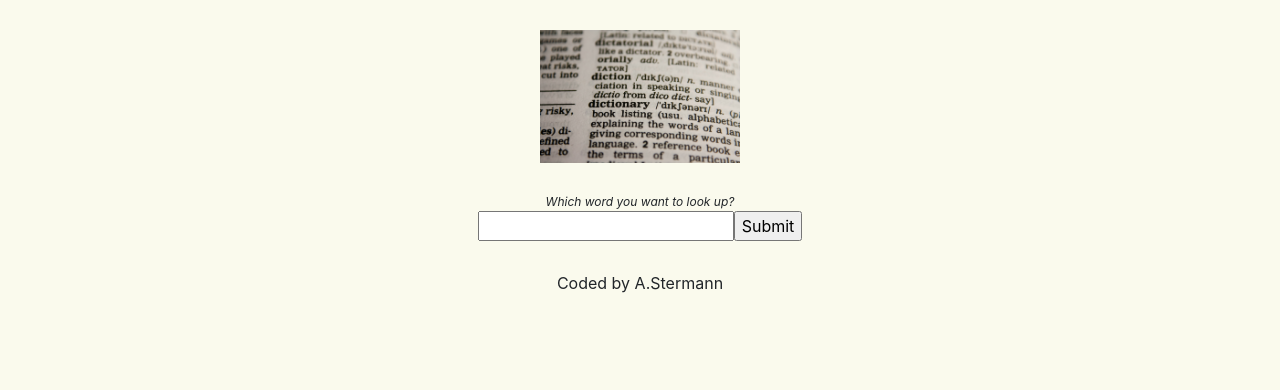
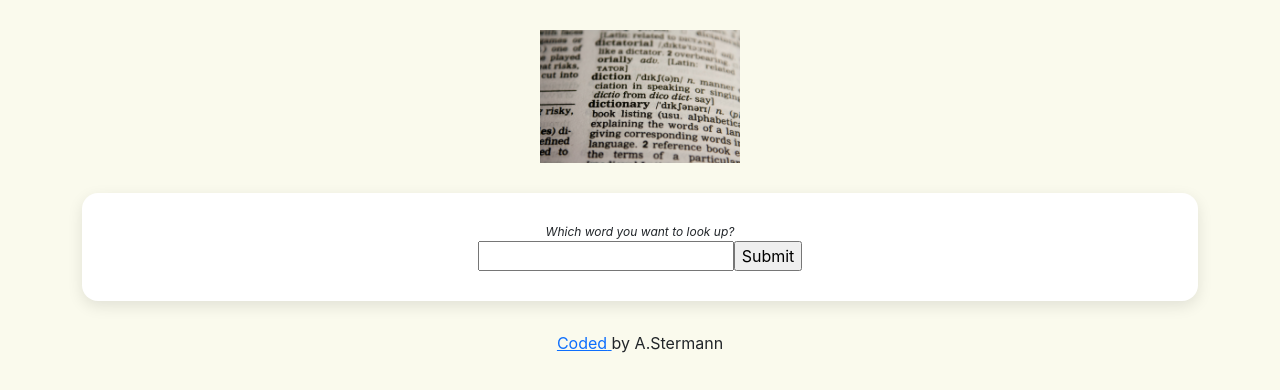
Before and after one commit to acstermann/Dictionary-project-final, a React (Create React App) app: page / in a window 1280 px wide. Shown: the top 390 px of the page. Built offline with nearby package versions, Linux system fonts and the light colour scheme.

Commit message:
include section styling

```diff
--- a/src/App.js
+++ b/src/App.js
@@ -12,7 +12,12 @@ export default function App() {
         <main>
           <Dictionary />
         </main>
-        <footer className="App-footer">Coded by A.Stermann</footer>
+        <footer className="App-footer">
+          <a href="https://github.com/acstermann/Dictionary-project-final">
+            Coded{" "}
+          </a>
+          by A.Stermann
+        </footer>
       </div>
     </div>
   );
--- a/src/Dictionary.css
+++ b/src/Dictionary.css
@@ -6,3 +6,10 @@
   margin-bottom: 0px;
   font-style: italic;
 }
+.search {
+  background: white;
+  padding: 30px;
+  border-radius: 16px;
+  box-shadow: 0 5px 15px rgb(0 0 0 / 10%);
+  margin: 20px 0;
+}
--- a/src/Dictionary.js
+++ b/src/Dictionary.js
@@ -22,11 +22,13 @@ export default function Dictionary() {
   }
   return (
     <div className="Dictionary">
-      <p className="question">Which word you want to look up?</p>
-      <form onSubmit={search} className="Search">
-        <input type="search" onChange={handleKeywordChange} />
-        <input type="submit" />
-      </form>
+      <section className="search">
+        <p className="question">Which word you want to look up?</p>
+        <form onSubmit={search} className="Search">
+          <input type="search" onChange={handleKeywordChange} />
+          <input type="submit" />
+        </form>
+      </section>
       <Results results={results} />
     </div>
   );
--- a/src/Meaning.css
+++ b/src/Meaning.css
@@ -2,10 +2,9 @@ body {
   text-align: center;
 }
 .Meaning {
-  margin: 50px auto;
-  background-color: white;
-  border-radius: 30px;
-  margin-left: 5%;
-  margin-right: 5%;
-  border: 1px solid black;
+  background: white;
+  padding: 30px;
+  border-radius: 16px;
+  box-shadow: 0 5px 15px rgb(0 0 0 / 10%);
+  margin: 20px 0;
 }
--- a/src/Results.css
+++ b/src/Results.css
@@ -2,10 +2,9 @@ h2 {
   text-align: center;
 }
 .result {
-  margin: 50px auto;
-  background-color: white;
-  border-radius: 30px;
-  margin-left: 30%;
-  margin-right: 30%;
-  border: 1px solid black;
+  background: white;
+  padding: 30px;
+  border-radius: 16px;
+  box-shadow: 0 5px 15px rgb(0 0 0 / 10%);
+  margin: 20px 60px 20px;
 }
```
